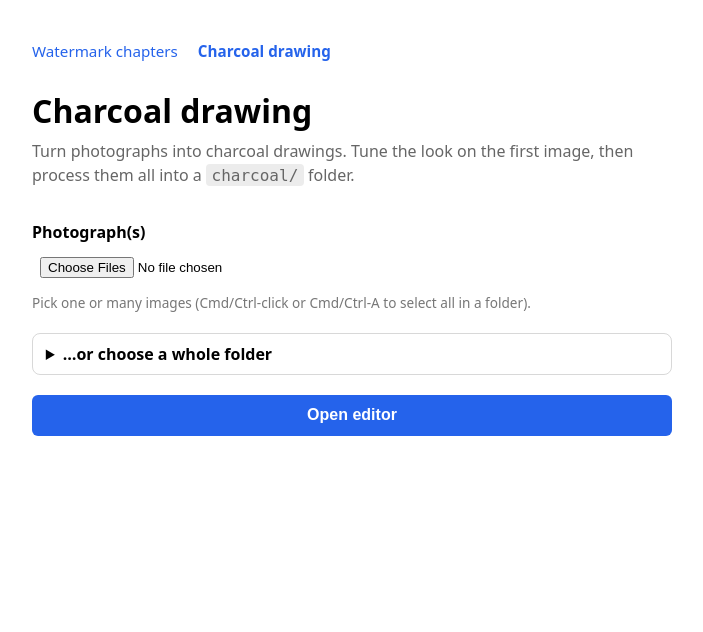
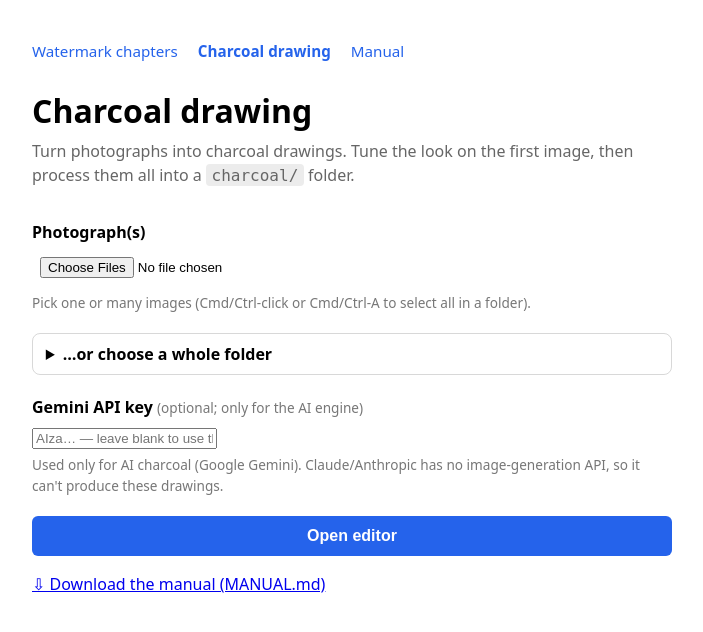
Before and after one commit to wboeger/charcoal_watermark, a Flask app: page /charcoal in a window 1280 px wide. Shown: the top 632 px of the page, without its empty margins (288-991 px from the left). Run offline with Flask 3, Linux system fonts and the light colour scheme; some libraries are stand-ins or nearby versions.

Commit message:
Add Gemini API key field (per-session, overrides env) and manual download button/route

```diff
--- a/app.py
+++ b/app.py
@@ -41,6 +41,8 @@ _UPLOADS: dict[str, list[tuple[bytes, str]]] = {}
 # token -> (signature, png_bytes): last Gemini render, so Save reuses exactly
 # what the preview showed instead of paying for a second API call.
 _GEMINI_CACHE: dict[str, tuple[str, bytes]] = {}
+# token -> Gemini API key entered in the form (overrides the server env key).
+_KEYS: dict[str, str] = {}
 _STORE_CAP = 64
 
 # LOCAL_SAVE_DIR set   -> "local" mode: charcoal writes straight into a chosen
@@ -159,10 +161,11 @@ def _gemini_signature(src) -> str:
     return f"gemini|{style}|{int(_sepia_flag(src))}|{detail}"
 
 
-def _render_png(data: bytes, original: str, src) -> bytes:
+def _render_png(data: bytes, original: str, src, api_key: str | None = None) -> bytes:
     """Render one charcoal PNG for the requested engine (no caching).
 
-    ``engine=gemini`` -> artist-quality Gemini render (faithful to the subject).
+    ``engine=gemini`` -> artist-quality Gemini render (faithful to the subject),
+    using ``api_key`` if given, else the server env key.
     Anything else -> deterministic local filter (no hallucination possible).
     Raises ``gem.GeminiError`` if a Gemini render fails.
     """
@@ -173,13 +176,14 @@ def _render_png(data: bytes, original: str, src) -> bytes:
             style=gem.resolve_style(src.get("style")),
             detail=src.get("detail", ""),
             sepia=_sepia_flag(src),
+            api_key=api_key,
         )
         return ch.to_png_bytes(image, original)
     image = ch.render(data, **_charcoal_opts(src))
     return ch.to_png_bytes(image, original)
 
 
-def _charcoal_png(token: str, data: bytes, original: str, src) -> bytes:
+def _charcoal_png(token: str, data: bytes, original: str, src, api_key: str | None = None) -> bytes:
     """Single-image render with a per-token Gemini cache, so Save reuses the exact
     image the preview produced instead of paying for a second API call."""
     if (src.get("engine") or "classic").lower() == "gemini":
@@ -187,10 +191,10 @@ def _charcoal_png(token: str, data: bytes, original: str, src) -> bytes:
         cached = _GEMINI_CACHE.get(token)
         if cached and cached[0] == signature:
             return cached[1]
-        png = _render_png(data, original, src)
+        png = _render_png(data, original, src, api_key)
         _remember(_GEMINI_CACHE, token, (signature, png))
         return png
-    return _render_png(data, original, src)
+    return _render_png(data, original, src, api_key)
 
 
 def _clean_subpath(raw: str | None) -> str:
@@ -242,6 +246,14 @@ def _collect_images(files) -> list[tuple[bytes, str]]:
     return items
 
 
+def _session_key(token: str, src) -> str | None:
+    """Persist an API key submitted via the form and return the session key."""
+    submitted = (src.get("api_key") or "").strip()
+    if submitted:
+        _remember(_KEYS, token, submitted)
+    return _KEYS.get(token) or None
+
+
 @app.post("/charcoal/edit")
 def charcoal_edit():
     items = _collect_images(request.files.getlist("photo"))
@@ -249,6 +261,7 @@ def charcoal_edit():
         abort(400, "Please upload at least one image.")
     token = uuid.uuid4().hex
     _remember(_UPLOADS, token, items)
+    session_key = _session_key(token, request.form)
     first_name = items[0][1]
     stem = os.path.splitext(first_name)[0]
     return render_template(
@@ -258,7 +271,8 @@ def charcoal_edit():
         count=len(items),
         names=[n for _, n in items],
         default_name=f"{stem}_charcoal",
-        gemini_available=gem.available(),
+        gemini_available=gem.available() or bool(session_key),
+        has_env_key=gem.available(),
         styles=gem.STYLES,
         default_style=gem.DEFAULT_STYLE,
     )
@@ -271,7 +285,7 @@ def charcoal_preview(token: str):
         abort(404)
     data, original = entry[0]
     try:
-        png = _charcoal_png(token, data, original, request.args)
+        png = _charcoal_png(token, data, original, request.args, _KEYS.get(token) or None)
     except gem.GeminiError as exc:
         return str(exc), 502, {"Content-Type": "text/plain; charset=utf-8"}
     return send_file(io.BytesIO(png), mimetype="image/png")
@@ -279,13 +293,15 @@ def charcoal_preview(token: str):
 
 @app.post("/charcoal/save")
 def charcoal_save():
-    entry = _UPLOADS.get(request.form.get("token", ""))
+    up_token = request.form.get("token", "")
+    entry = _UPLOADS.get(up_token)
     if not entry:
         abort(404, "This editing session expired. Please re-upload the photo.")
     data, original = entry[0]
 
+    key = _session_key(up_token, request.form)
     try:
-        png = _charcoal_png(request.form.get("token", ""), data, original, request.form)
+        png = _charcoal_png(up_token, data, original, request.form, key)
     except gem.GeminiError as exc:
         abort(502, str(exc))
 
@@ -347,9 +363,11 @@ def _unique_name(name: str, used: set[str]) -> str:
 def charcoal_batch():
     """Render every uploaded image with the chosen protocol and collect the PNGs
     together in a ``charcoal/`` folder (on disk in local mode, else a .zip)."""
-    entry = _UPLOADS.get(request.form.get("token", ""))
+    up_token = request.form.get("token", "")
+    entry = _UPLOADS.get(up_token)
     if not entry:
         abort(404, "This editing session expired. Please re-upload the photos.")
+    key = _session_key(up_token, request.form)
 
     rendered: list[tuple[str, bytes]] = []
     errors: list[tuple[str, str]] = []
@@ -357,7 +375,7 @@ def charcoal_batch():
     for data, original in entry:
         stem = secure_filename(os.path.splitext(original)[0]) or "image"
         try:
-            png = _render_png(data, original, request.form)
+            png = _render_png(data, original, request.form, key)
         except gem.GeminiError as exc:
             errors.append((original, str(exc)))
             continue
@@ -399,6 +417,30 @@ def charcoal_batch():
     )
 
 
+@app.post("/charcoal/key")
+def charcoal_key():
+    """Store or clear the Gemini API key for a session (used by the live preview)."""
+    token = request.form.get("token", "")
+    if token not in _UPLOADS:
+        abort(404)
+    key = (request.form.get("api_key") or "").strip()
+    if key:
+        _remember(_KEYS, token, key)
+    else:
+        _KEYS.pop(token, None)
+    return "", 204
+
+
+@app.get("/manual")
+def manual():
+    path = Path(__file__).with_name("MANUAL.md")
+    if not path.exists():
+        abort(404, "Manual not found.")
+    return send_file(
+        path, as_attachment=True, download_name="MANUAL.md", mimetype="text/markdown"
+    )
+
+
 if __name__ == "__main__":
     port = int(os.environ.get("PORT", "5000"))
     debug = os.environ.get("FLASK_DEBUG", "").lower() in ("1", "true", "on")
--- a/gemini_charcoal.py
+++ b/gemini_charcoal.py
@@ -108,12 +108,13 @@ class GeminiError(RuntimeError):
     """Raised when the Gemini request fails or returns no image."""
 
 
-def api_key() -> str | None:
+def env_key() -> str | None:
     return os.environ.get("GEMINI_API_KEY") or os.environ.get("GOOGLE_API_KEY")
 
 
 def available() -> bool:
-    return bool(api_key())
+    """True when a Gemini key is configured on the server (env)."""
+    return bool(env_key())
 
 
 def resolve_style(style: str | None) -> str:
@@ -172,15 +173,19 @@ def render(
     style: str = DEFAULT_STYLE,
     detail: str = "",
     sepia: bool = False,
+    api_key: str | None = None,
 ) -> Image.Image:
     """Return an artist-quality charcoal rendering of ``image_bytes`` from Gemini.
 
+    ``api_key`` (from the form) takes precedence over the server environment key.
     Raises ``GeminiError`` on missing key, transport/HTTP failure, or if the model
     returns no image (e.g. a safety refusal) \u2014 never a fabricated result.
     """
-    key = api_key()
+    key = (api_key or "").strip() or env_key()
     if not key:
-        raise GeminiError("GEMINI_API_KEY is not set on the server.")
+        raise GeminiError(
+            "No Gemini API key. Enter one in the form or set GEMINI_API_KEY on the server."
+        )
 
     parts = [_part_text(_build_prompt(style, detail, sepia))]
     parts.append(_part_text("SUBJECT image (redraw this exact scene, faithfully):"))
--- a/templates/charcoal_batch.html
+++ b/templates/charcoal_batch.html
@@ -23,6 +23,7 @@
   <nav>
     <a href="/">Watermark chapters</a>
     <a href="/charcoal">Charcoal drawing</a>
+    <a href="/manual" download>Manual</a>
   </nav>
 
   {% if mode == "local" %}
--- a/templates/charcoal_saved.html
+++ b/templates/charcoal_saved.html
@@ -22,6 +22,7 @@
   <nav>
     <a href="/">Watermark chapters</a>
     <a href="/charcoal">Charcoal drawing</a>
+    <a href="/manual" download>Manual</a>
   </nav>
 
   {% if mode == "local" %}
--- a/templates/charcoal_upload.html
+++ b/templates/charcoal_upload.html
@@ -26,6 +26,7 @@
   <nav>
     <a href="/">Watermark chapters</a>
     <a href="/charcoal" class="active">Charcoal drawing</a>
+    <a href="/manual" download>Manual</a>
   </nav>
   <h1>Charcoal drawing</h1>
   <p class="lead">Turn photographs into charcoal drawings. Tune the look on the first image, then process them all into a <code>charcoal/</code> folder.</p>
@@ -41,7 +42,14 @@
       <input id="folder" name="photo" type="file" webkitdirectory directory multiple>
       <p class="hint">Every image in the folder is loaded; non-image files are ignored.</p>
     </details>
+    <div>
+      <label for="api_key">Gemini API key <span class="hint">(optional; only for the AI engine)</span></label>
+      <input id="api_key" name="api_key" type="password" autocomplete="off" placeholder="AIza… — leave blank to use the server key">
+      <p class="hint">Used only for AI charcoal (Google Gemini). Claude/Anthropic has no image-generation API, so it can't produce these drawings.</p>
+    </div>
     <button type="submit">Open editor</button>
   </form>
+
+  <p><a href="/manual" download>&#8681; Download the manual (MANUAL.md)</a></p>
 </body>
 </html>
--- a/templates/index.html
+++ b/templates/index.html
@@ -26,6 +26,7 @@
   <nav>
     <a href="/" class="active">Watermark chapters</a>
     <a href="/charcoal">Charcoal drawing</a>
+    <a href="/manual" download>Manual</a>
   </nav>
   <h1>Chapter Watermarker</h1>
   <p class="lead">Watermark the first page of each <code>Heading&nbsp;1</code> chapter with the PNG whose file name contains the chapter's name.</p>
@@ -56,5 +57,7 @@
 
     <button type="submit">Add watermarks</button>
   </form>
+
+  <p><a href="/manual" download>&#8681; Download the manual (MANUAL.md)</a></p>
 </body>
 </html>
```
Also changed, not shown: templates/charcoal_edit.html (+21 -10 lines).
